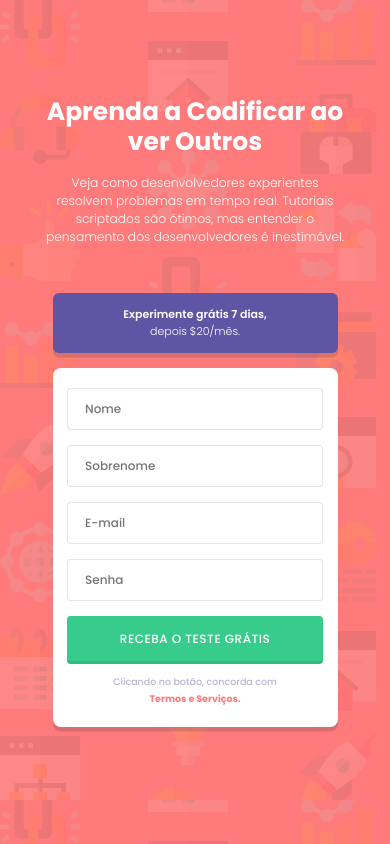
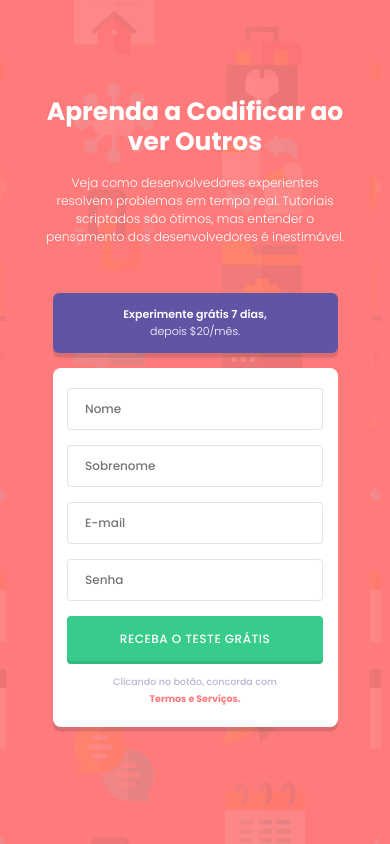
Before and after one commit to joao-dev7/Interactive-Form, a plain HTML site: page index.html in a window 390 px wide. Drawn offline with Linux system fonts and the light colour scheme.

Commit message:
Update responsivo.css

```diff
--- a/src/responsivo.css
+++ b/src/responsivo.css
@@ -7,6 +7,7 @@
     flex-direction: column;
     justify-content: start;
     align-items: center;
+    background-image: url(../images/bg-intro-mobile.png);
   }
 
   .textoLateral {
```
